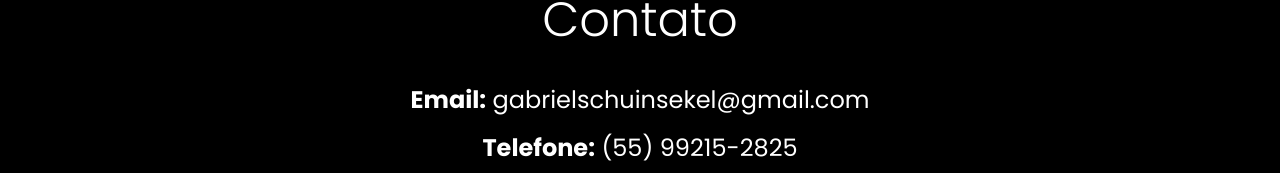
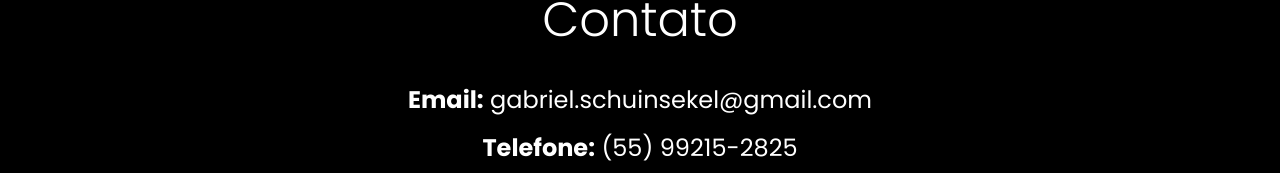
Before and after one commit to GabrielPlagensS/Portifolio, a React app in the folder portfolio/: page / in a window 1280 px wide. Shown: the part 3047-3220 px from the top of the page. Built offline with nearby package versions, Linux system fonts and the light colour scheme; the HTML template or start-up script is replaced by a standard one.

Commit message:
Contato
Arrumando o email do contato

```diff
--- a/portfolio/src/Pages/Contato.tsx
+++ b/portfolio/src/Pages/Contato.tsx
@@ -19,7 +19,7 @@ const Contato = () => {
             href="mailto:gabrielschuinsekel@gmail.com"
             className="transition-colors duration-300 hover:text-[#AA5BFF]"
           >
-            gabrielschuinsekel@gmail.com
+            gabriel.schuinsekel@gmail.com
           </a>
         </p>
 
```
